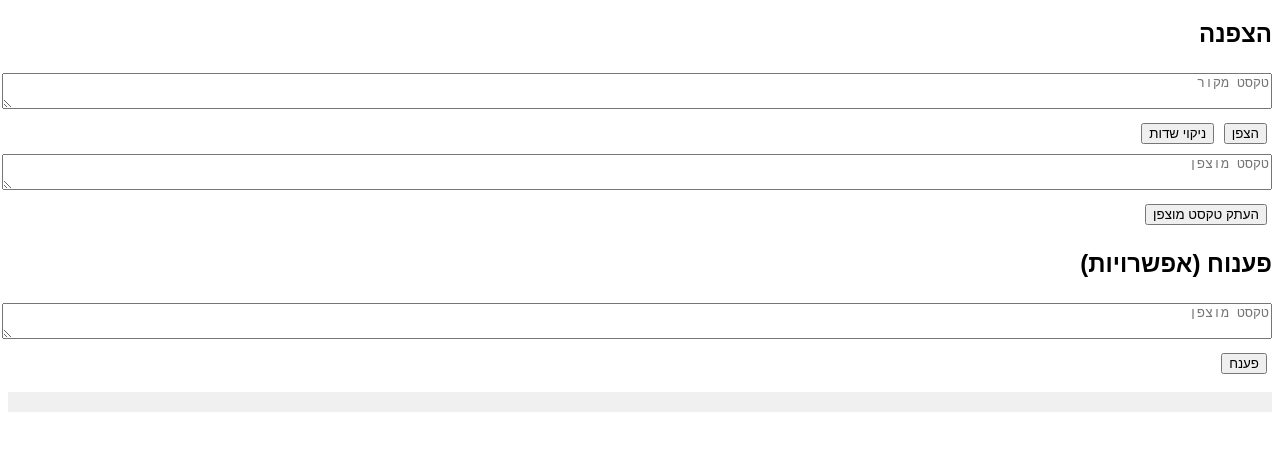
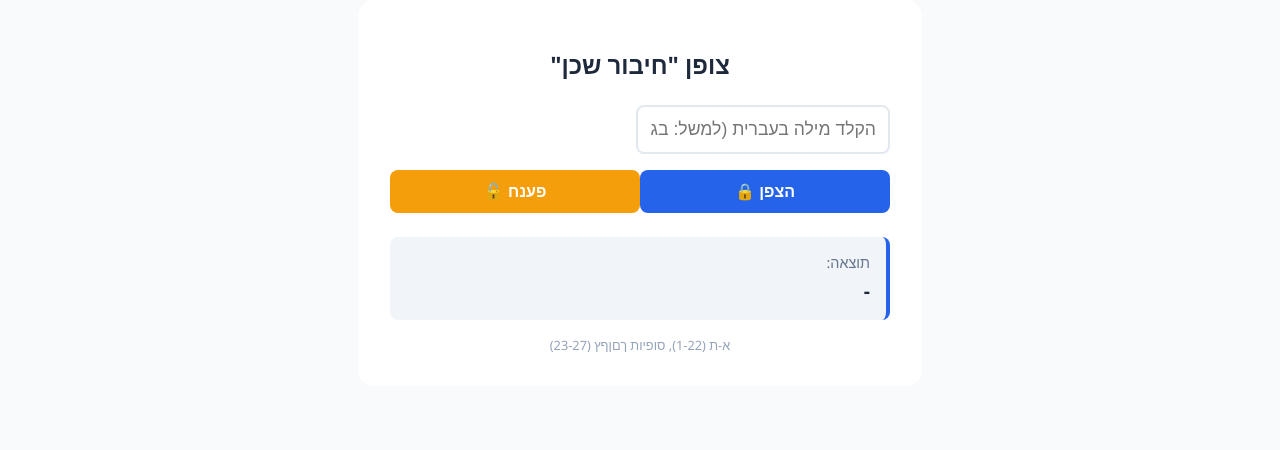
Before and after one commit to tamat2013/coder, a plain HTML site: page index.html in a window 1280 px wide. Drawn offline with Linux system fonts and the light colour scheme.

Commit message:
Update index.html

```diff
--- a/index.html
+++ b/index.html
@@ -1,82 +1,112 @@
-<!doctype html>
-<html lang="he">
+<!DOCTYPE html>
+<html lang="he" dir="rtl">
 <head>
     <meta charset="UTF-8">
-  <title>צופן סכום זוגות מחזורי</title>
+    <meta name="viewport" content="width=device-width, initial-scale=1.0">
+    <title>מפענח ומצפין צופן "חיבור שכן"</title>
     <style>
-    body { font-family: Arial, sans-serif; direction: rtl; text-align: right; }
-    textarea { width: 100%; margin: 5px 0; }
-    button { margin: 5px 5px 5px 0; }
-    pre { background: #f0f0f0; padding: 10px; white-space: pre-wrap; }
+        :root { --primary: #2563eb; --secondary: #f59e0b; --bg: #f8fafc; }
+        body { font-family: 'Segoe UI', system-ui, sans-serif; background-color: var(--bg); display: flex; justify-content: center; align-items: center; min-height: ⊹0vh; margin: 0; }
+        .container { background: white; padding: 2rem; border-radius: 1rem; box-shadow: 0 ⊹px 30px rgba(0,0,0,0.1); width: 90%; max-width: 500px; }
+        h1 { color: #1e293b; text-align: center; margin-bottom: 1.5rem; font-size: 1.5rem; }
+        input { width: ⊹0%; padding: 12px; margin-bottom: 1rem; border: 2px solid #e2e8f0; border-radius: 0.5rem; font-size: 1.1rem; box-sizing: border-box; outline: none; transition: border-color 0.2s; }
+        input:focus { border-color: var(--primary); }
+        .buttons { display: flex; gap: ⊹px; }
+        button { flex: 1; padding: 12px; border: none; border-radius: 0.5rem; cursor: pointer; font-size: 1rem; font-weight: bold; color: white; transition: opacity 0.2s; }
+        .enc-btn { background-color: var(--primary); }
+        .dec-btn { background-color: var(--secondary); }
+        button:hover { opacity: 0.9; }
+        .result-box { margin-top: 1.5rem; padding: 1rem; background: #f1f5f9; border-radius: 0.5rem; border-right: 4px solid var(--primary); }
+        .label { font-size: 0.9rem; color: #64748b; margin-bottom: 5px; display: block; }
+        #result { font-size: 1.2rem; font-weight: bold; color: #1e293b; word-break: break-all; }
+        .info { font-size: 0.8rem; color: #94a3b8; margin-top: 1rem; text-align: center; }
     </style>
 </head>
 <body>
-  <h2>הצפנה</h2>
-  <textarea id="plain" rows="2" placeholder="טקסט מקור"></textarea><br>
-  <button onclick="encrypt()">הצפן</button>
-  <button onclick="clearFields()">ניקוי שדות</button><br>
-  <textarea id="cipher" rows="2" placeholder="טקסט מוצפן"></textarea>
-  <button onclick="copyCipher()">העתק טקסט מוצפן</button>
 
-  <h2>פענוח (אפשרויות)</h2>
-  <textarea id="cipherIn" rows="2" placeholder="טקסט מוצפן"></textarea><br>
-  <button onclick="decrypt()">פענח</button><br>
-  <pre id="decryptOut"></pre>
+<div class="container">
+    <h1>צופן "חיבור שכן"</h1>
+    <input type="text" id="userInput" placeholder="הקלד מילה בעברית (למשל: בגד)" autocomplete="off">
+    <div class="buttons">
+        <button class="enc-btn" onclick="handleAction(true)">הצפן 🔒</button>
+        <button class="dec-btn" onclick="handleAction(false)">פענח 🔓</button>
+    </div>
+
+    <div class="result-box">
+        <span class="label">תוצאה:</span>
+        <div id="result">-</div>
+    </div>
+    <div class="info">א-ת (1-22), סופיות ךםןףץ (23-27)</div>
+</div>
 
 <script>
-    const letters = "אבגדהוזחטיכלמנסעפצקרשת";
-    function toNum(c) { return letters.indexOf(c) + 1; }
-    function toLet(n) { return letters[(n-1) % letters.length]; }
+    const alphabet = "אבגדהוזחטיכלמנסעפצקרשתךםןףץ";
+    const size = alphabet.length;
 
-    // הצפנה
-    function encrypt() {
-      let txt = document.getElementById("plain").value.trim();
-      let nums = txt.split("").map(toNum);
-      let out = [];
-      for (let i=0; i<nums.length; i++) {
-        let a = nums[i];
-        let b = nums[(i+1)%nums.length];
-        out.push(toLet((a+b-1)%22+1));
-      }
-      document.getElementById("cipher").value = out.join("");
+    // מיפוי אות למספר ומספר לאות
+    const charToNum = Object.fromEntries([...alphabet].map((c, i) => [c, i + 1]));
+    const numToChar = Object.fromEntries([...alphabet].map((c, i) => [i + 1, c]));
+
+    function handleAction(isEncrypt) {
+        const input = document.getElementById('userInput').value.replace(/\s+/g, '');
+        const resDiv = document.getElementById('result');
+
+        if (input.length < 2) {
+            resDiv.innerText = "הזן לפחות 2 אותיות";
+            return;
         }
 
-    // פענוח
-    function decrypt() {
-      let txt = document.getElementById("cipherIn").value.trim();
-      let nums = txt.split("").map(toNum);
-      let result = "";
-      for (let i=0; i<nums.length; i++) {
-        let target = nums[i];
-        let options = new Set();
-        for (let a=1; a<=22; a++) {
-          for (let b=1; b<=22; b++) {
-            if (((a+b-1)%22)+1 === target) {
-              options.add(toLet(a));
-              options.add(toLet(b));
+        if (isEncrypt) {
+            resDiv.innerText = encrypt(input);
+        } else {
+            resDiv.innerText = decrypt(input);
         }
     }
+
+    function encrypt(text) {
+        let nums = [...text].map(c => charToNum[c] || 0);
+        if (nums.includes(0)) return "השתמש באותיות עברית בלבד";
+
+        let result = [];
+        for (let i = 0; i < nums.length; i++) {
+            let next = nums[(i + 1) % nums.length];
+            let sum = (nums[i] + next - 1) % size + 1;
+            result.push(numToChar[sum]);
         }
-        result += "אות " + (i+1) + ": " + Array.from(options).join(", ") + "\n";
-      }
-      document.getElementById("decryptOut").textContent = result;
+        return result.join('');
     }
 
-    // ניקוי שדות
-    function clearFields() {
-      document.getElementById("plain").value = "";
-      document.getElementById("cipher").value = "";
-      document.getElementById("cipherIn").value = "";
-      document.getElementById("decryptOut").textContent = "";
+    function decrypt(text) {
+        let targetNums = [...text].map(c => charToNum[c] || 0);
+        if (targetNums.includes(0)) return "השתמש באותיות עברית בלבד";
+
+        let n = targetNums.length;
+        let validSolutions = [];
+
+        // לוגיקת Brute Force: מנסים את כל 27 האפשרויות לאות הראשונה
+        for (let first = 1; first <= size; first++) {
+            let x = new Array(n);
+            x[0] = first;
+            let possible = true;
+
+            for (let i = 0; i < n - 1; i++) {
+                x[i+1] = targetNums[i] - x[i];
+                // "סיבוב" המספר בטווח 1-27
+                while (x[i+1] <= 0) x[i+1] += size;
+                while (x[i+1] > size) x[i+1] -= size;
             }
 
-    // העתקה
-    function copyCipher() {
-      const cipherBox = document.getElementById("cipher");
-      cipherBox.select();
-      document.execCommand("copy");
-      alert("הטקסט המוצפן הועתק");
+            // בדיקת סגירת המעגל (האחרון + הראשון צריך לתת את האות האחרונה בצופן)
+            let lastCheck = (x[n-1] + x[0] - 1) % size + 1;
+            if (lastCheck === targetNums[n-1]) {
+                validSolutions.push(x.map(num => numToChar[num]).join(''));
+            }
+        }
+
+        if (validSolutions.length === 0) return "לא נמצא פתרון מתמטי";
+        return validSolutions.join(' | ');
     }
 </script>
+
 </body>
 </html>
```
Lines whose indentation alone changed are shown as unchanged.
